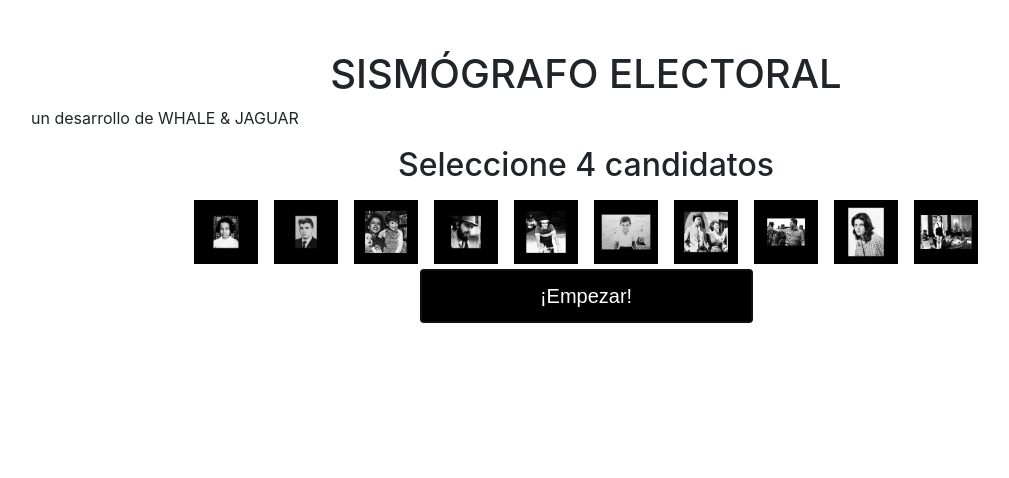
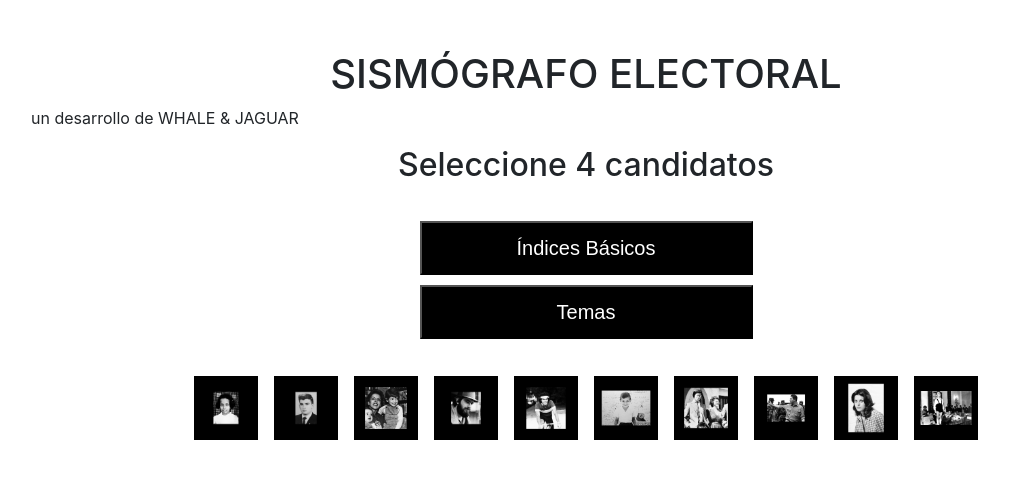
Before and after one commit to divisiondeariza/sf-elections, an Angular app: page /start in a window 1280 px wide. Both pictures are taken after a click on the button "¡Empezar!". Shown: the top 478 px of the page, without its empty margins (54-1063 px from the left). Built offline with nearby package versions, Linux system fonts and the light colour scheme.

Commit message:
Added categories component to start view

```diff
--- a/src/app/cmp-category-choose/cmp-category-choose.component.html
+++ b/src/app/cmp-category-choose/cmp-category-choose.component.html
@@ -1,3 +1,7 @@
-<div *ngFor="let category of visibleCategories" class="category" (click) = "select(category.id)">
-	<div class="candidate-name">{{category.name}}</div>
+<div class="row">
+	<div *ngFor="let category of visibleCategories" [ngClass] = "categoryGridClass">
+		<button class="category" (click) = "select(category.id)">
+			{{category.name}}
+		</button>
+	<div>
 </div>
--- a/src/app/cmp-category-choose/cmp-category-choose.component.scss
+++ b/src/app/cmp-category-choose/cmp-category-choose.component.scss
@@ -0,0 +1,35 @@
+.category {
+  -webkit-border-radius: 0;
+  -moz-border-radius: 0;
+  border-radius: 0px;
+  font-family: Arial;
+  color: #ffffff;
+  font-size: 20px;
+  background: #000000;
+  padding: 10px 20px 10px 20px;
+  text-decoration: none;
+  width: 30%;
+  margin: 5px;
+
+  &:hover {
+	  background: #3cb0fd;
+	  background-image: -webkit-linear-gradient(top, #3cb0fd, #3498db);
+	  background-image: -moz-linear-gradient(top, #3cb0fd, #3498db);
+	  background-image: -ms-linear-gradient(top, #3cb0fd, #3498db);
+	  background-image: -o-linear-gradient(top, #3cb0fd, #3498db);
+	  background-image: linear-gradient(to bottom, #3cb0fd, #3498db);
+	  text-decoration: none;
+	}
+}
+
+
+.col-sm-3 {
+  .category{
+    width: 100%;
+  }
+}
+
+:host {
+  text-align: center;
+  margin: 20px;
+}
--- a/src/app/cmp-category-choose/cmp-category-choose.component.ts
+++ b/src/app/cmp-category-choose/cmp-category-choose.component.ts
@@ -8,9 +8,10 @@ import { VizCategory } from '../viz-category';
   styleUrls: ['./cmp-category-choose.component.scss']
 })
 export class CmpCategoryChooseComponent implements OnInit {
-  private selected: String;
+  categoryGridClass:String = 'col-sm-12'
+  visibleCategories:VizCategory[]
   private categories:VizCategory[];
-  private visibleCategories:VizCategory[]
+
 
   constructor(private vizCategoriesService: SvVizCategoriesService) { }
 
@@ -28,6 +29,7 @@ export class CmpCategoryChooseComponent implements OnInit {
   select(id){
   	const selectedCategory = this.visibleCategories.filter(category => category.id == id)[0];
   	this.visibleCategories = selectedCategory.children;
+  	this.categoryGridClass = this.visibleCategories.length > 8?'col-sm-3':'col-sm-12';
   }
 
 }
--- a/src/app/start/start.component.html
+++ b/src/app/start/start.component.html
@@ -1,8 +1,8 @@
 <h1>SISMÓGRAFO ELECTORAL</h1>
 <app-cmp-credits></app-cmp-credits>
 <h2 class="instructions">Seleccione 4 candidatos</h2>
-<!-- <app-cmp-category-choose></app-cmp-category-choose> -->
+<app-cmp-category-choose *ngIf="areCandidatesChoosen"></app-cmp-category-choose>
 <app-cmp-candidates [(selected)] = "candidates" [limit] = 4 [isPrincipal] = "!areCandidatesChoosen"></app-cmp-candidates>
-<div class="start-btn-container">
+<div *ngIf="!areCandidatesChoosen" class="start-btn-container">
 	<button class="start-btn" (click)="chooseCandidates()">¡Empezar!</button>
 </div>
--- a/src/app/start/start.component.ts
+++ b/src/app/start/start.component.ts
@@ -16,7 +16,6 @@ export class StartComponent implements OnInit {
   }
 
   chooseCandidates(){
-  	console.log("light");
   	this.areCandidatesChoosen = true;
   }
 }
```
Also changed, not shown: 2 other files (tests, documents, lock files or other folders).
